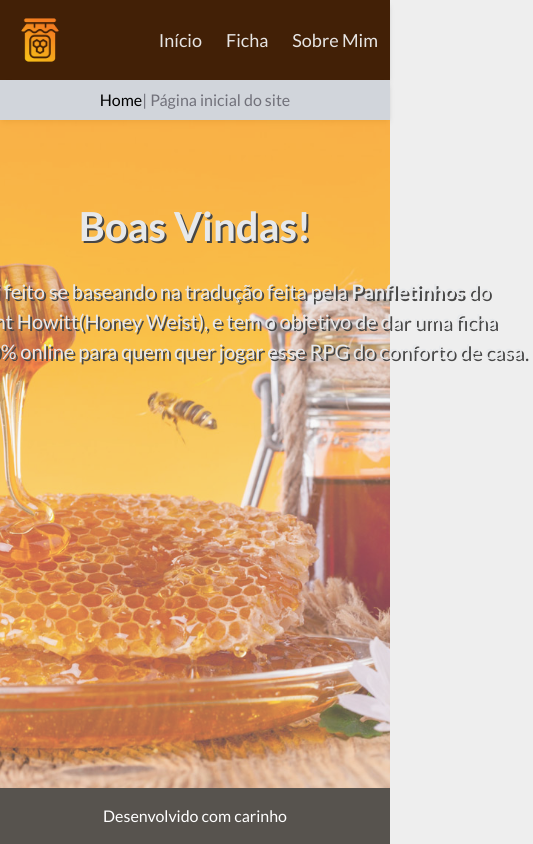
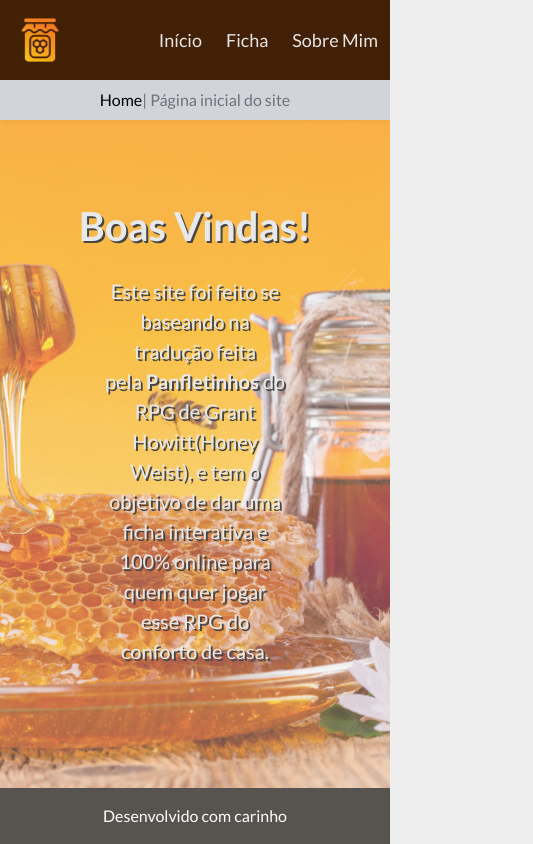
Before and after one commit to DonizeteZJunior/honey-heist, a Next.js app: page / in a window 390 px wide. Shown: the whole page, 533 px wide, since content can reach past the window. Built offline with nearby package versions, Linux system fonts and the light colour scheme.

Commit message:
responsividade básica do site, feita.

```diff
--- a/src/app/page.tsx
+++ b/src/app/page.tsx
@@ -8,7 +8,8 @@ export default function Home() {
         <div className="flex flex-row text-center justify-center mt-12">
           <h1 className="text-[40px] font-bold">Boas Vindas!</h1>
         </div>
-        <div className="w-[80vh] mt-5 flex flex-1 grow text-center text-balance text-[20px]">
+        <div className={`w-[20vh] sm:w-[80vh] mt-5 flex sm:flex-1 grow
+                         justify-center text-center text-balance text-[20px]`}>
           <p>
             Este site foi feito se baseando na tradução feita pela
             <a className="font-bold px-1" target="_blank" href="https://panfletinhos.itch.io/oroubodomel">Panfletinhos</a>
--- a/src/app/sobre/page.tsx
+++ b/src/app/sobre/page.tsx
@@ -21,7 +21,7 @@ export default function Sobre(){
                         que fez a tradução do mesmo.
                     </p>
                     <p className="px-4 py-2">
-                        &ensp; Espero que se divirtam usando a ficha do site e que sirva de isnpiração para que aja mais projetos
+                        &ensp; Espero que se divirtam usando a ficha do site e que sirva de inspiração para que aja mais projetos
                         que abracem fichas de outros sistemas de bolso.
                     </p>
                     <p className="px-4 py-2">
--- a/src/components/Input.tsx
+++ b/src/components/Input.tsx
@@ -25,7 +25,7 @@ export default function Input(props: InputProps){
                         <p className="text-gray-700 text-md">{props.label}</p>
                         <input type={props.tipo ?? 'text'} value={props.valor}
                             onChange={e => props.valorMudou?.(e.target.value)}
-                            className={`border border-zinc-600 rounded-md w-72
+                            className={`border border-zinc-600 rounded-md w-44 sm:w-48 md:w-72
                                         focus:outline-yellow-950 bg-gray-50 px-4 py-2`}/>
                     </label>
                 )
```
